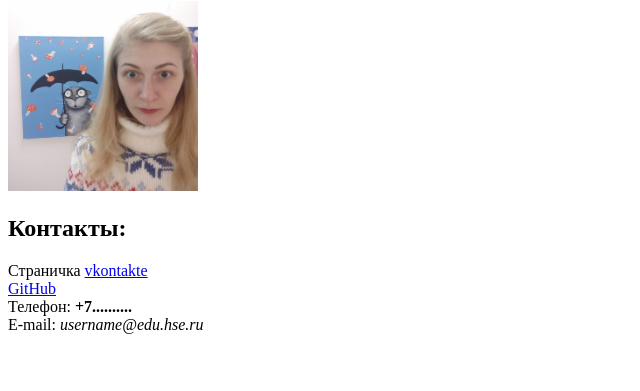
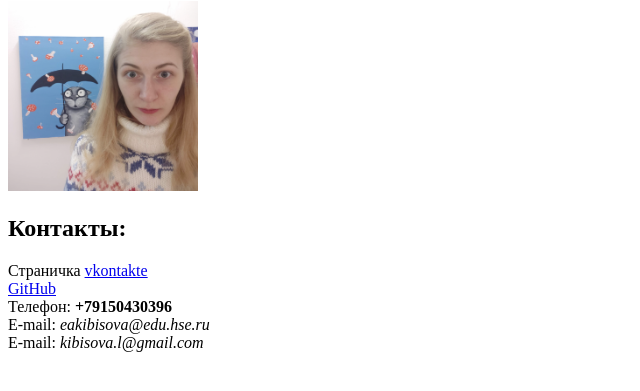
Before and after one commit to KibisovaL/kibisoval.github.io, a plain HTML site: page index.html in a window 1280 px wide. Shown: the part 79-470 px from the top of the page, without its empty margins (0-640 px from the left). Drawn offline with Linux system fonts and the light colour scheme.

Commit message:
Update index.html

```diff
--- a/index.html
+++ b/index.html
@@ -13,8 +13,10 @@
 <br/>
 <a href=https://github.com/kibisoval>GitHub</a>
 <br/>
-Телефон: <b>+7..........</b>
+Телефон: <b>+79150430396</b>
 <br/>
-E-mail: <i>username@edu.hse.ru</i>
+E-mail: <i>eakibisova@edu.hse.ru</i>
+<br/>
+E-mail: <i>kibisova.l@gmail.com</i>
 </body>
 </html>
```
